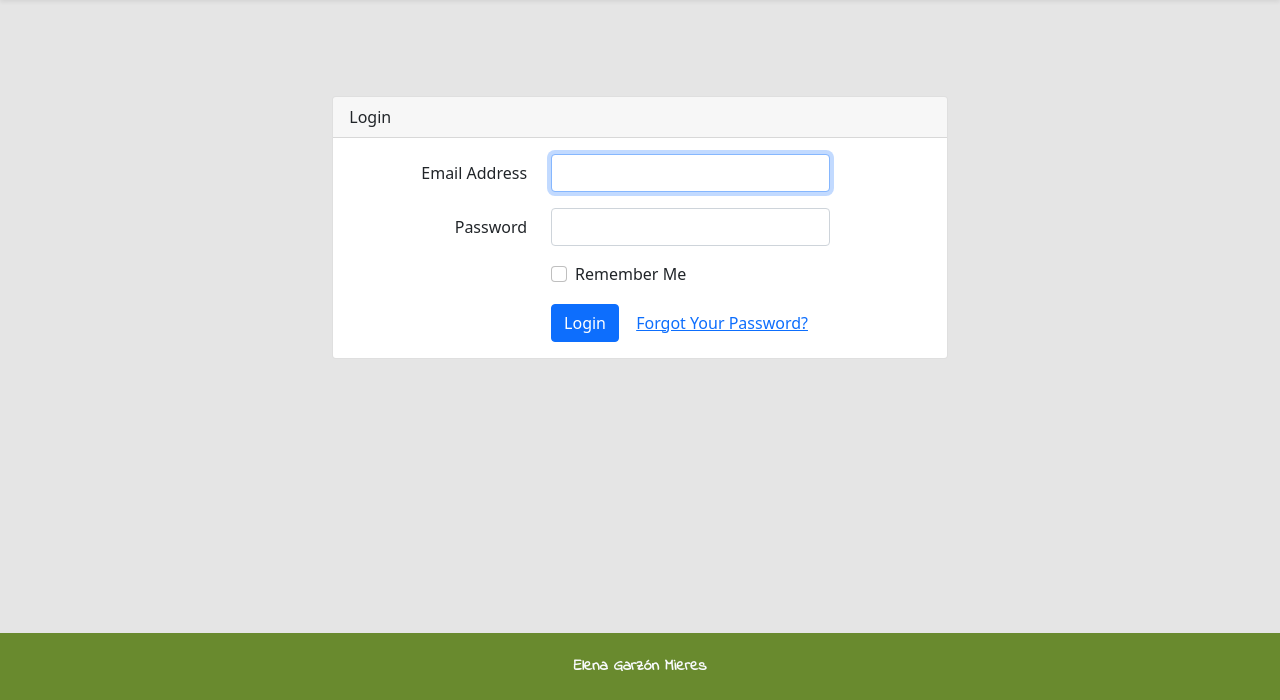
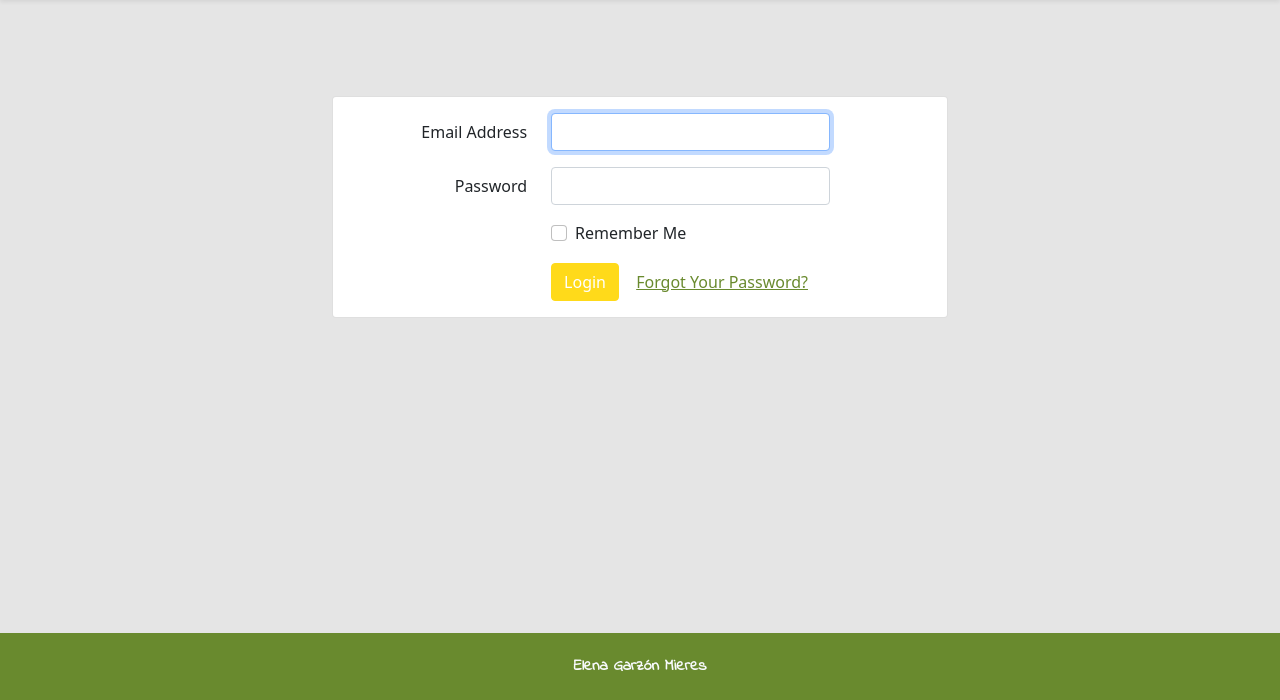
Before and after one commit to elegarmi/visual-pymes-pro, a Laravel app: page /login in a window 1280 px wide. Shown: the part 100-800 px from the top of the page. Run offline with Laravel 9, Linux system fonts and the light colour scheme.

Commit message:
Added custom buttons and btn-link styles

```diff
--- a/resources/sass/_custom.scss
+++ b/resources/sass/_custom.scss
@@ -2,3 +2,17 @@
     background: url(../../public/assets/register-bg.jpg);
     max-width: 100%;
 }
+
+.btn-primary {
+    color: #fff;
+    background-color: $third-color;
+    border-color: $third-color;
+}
+
+.btn-link {
+    color: $fourth-color;
+
+    &:hover {
+        color: $fourth-color-dark;
+    }
+}
--- a/resources/sass/_variables.scss
+++ b/resources/sass/_variables.scss
@@ -6,6 +6,7 @@ $first-color            : #f8fafc;
 $second-color           : #222222;
 $third-color            : #FFDA1A;
 $fourth-color           : #698A2E;
+$fourth-color-dark      : #567227;
 
 // Typography
 $font-family-sans-serif : 'Nunito', sans-serif;
--- a/resources/views/auth/login.blade.php
+++ b/resources/views/auth/login.blade.php
@@ -5,8 +5,6 @@
     <div class="row justify-content-center">
         <div class="col-md-8">
             <div class="card">
-                <div class="card-header">{{ __('Login') }}</div>
-
                 <div class="card-body">
                     <form method="POST" action="{{ route('login') }}">
                         @csrf
```
Also changed, not shown: public/css/app.css.
